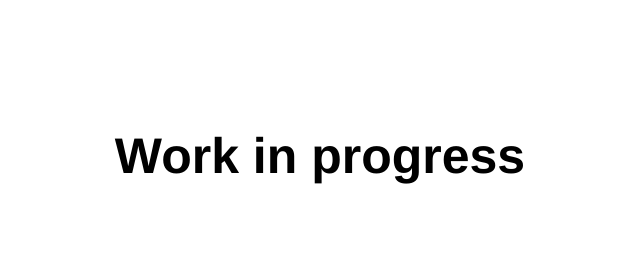
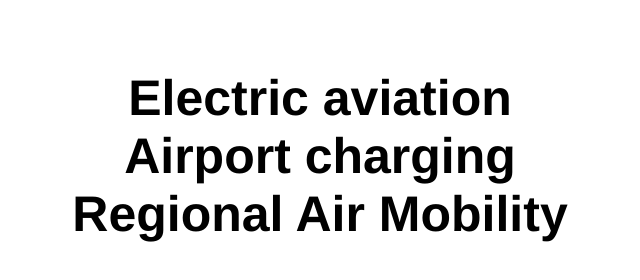
Before and after one commit to gj-k/gielio-website, a plain HTML site: page blog/index.html in a window 1280 px wide. Shown: the part 124-404 px from the top of the page, without its empty margins (320-960 px from the left). Drawn offline with Linux system fonts and the light colour scheme.

Commit message:
Update index.html

```diff
--- a/blog/index.html
+++ b/blog/index.html
@@ -11,10 +11,10 @@
         </nav>
     </div>
   </head>
-  <body>
+   <body>
     <div>
       <section class="text">
-        <b>Work in progress</b>
+        <b>Electric aviation<br>Airport charging<br>Regional Air Mobility</b>
     </div>
   </body>
 </html>
```
